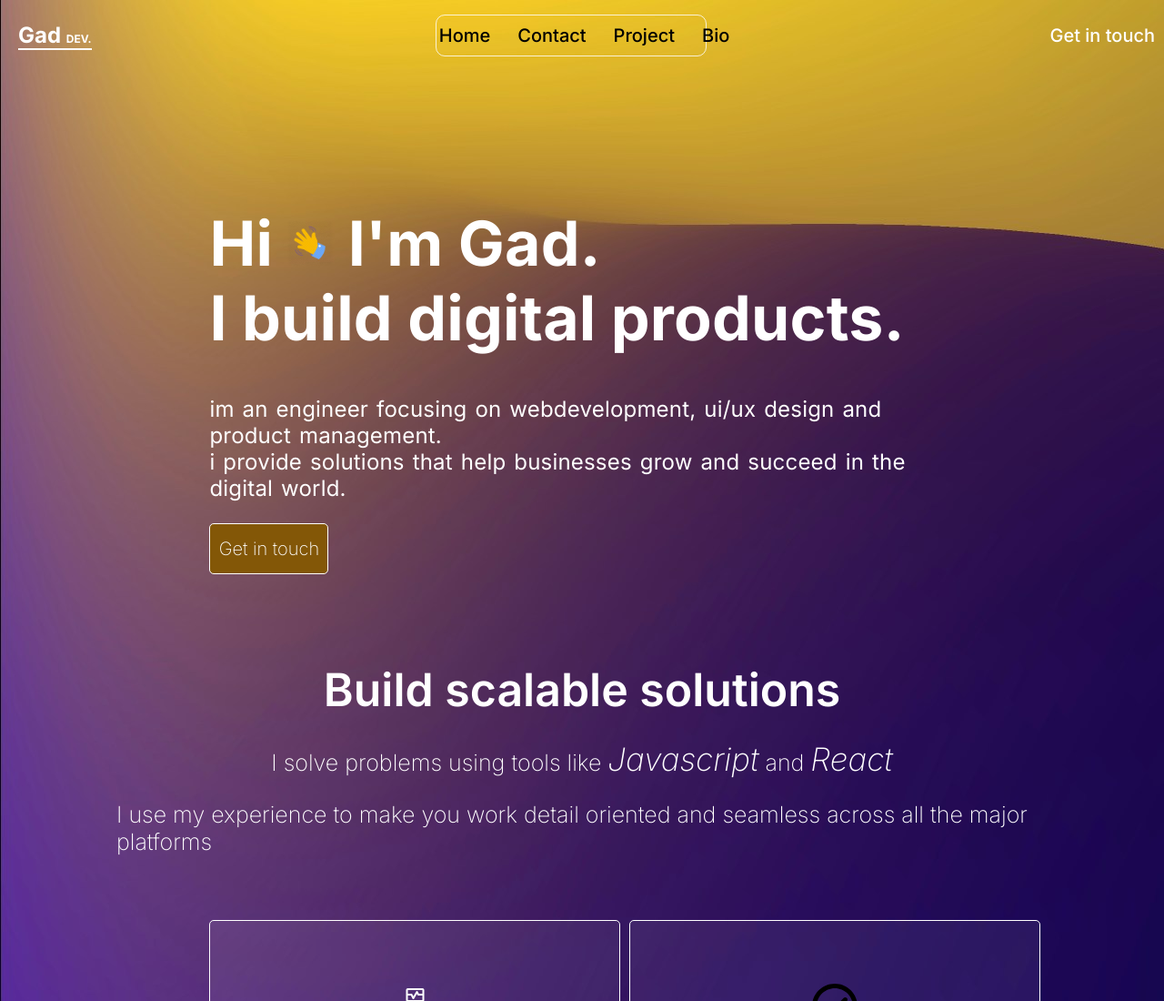
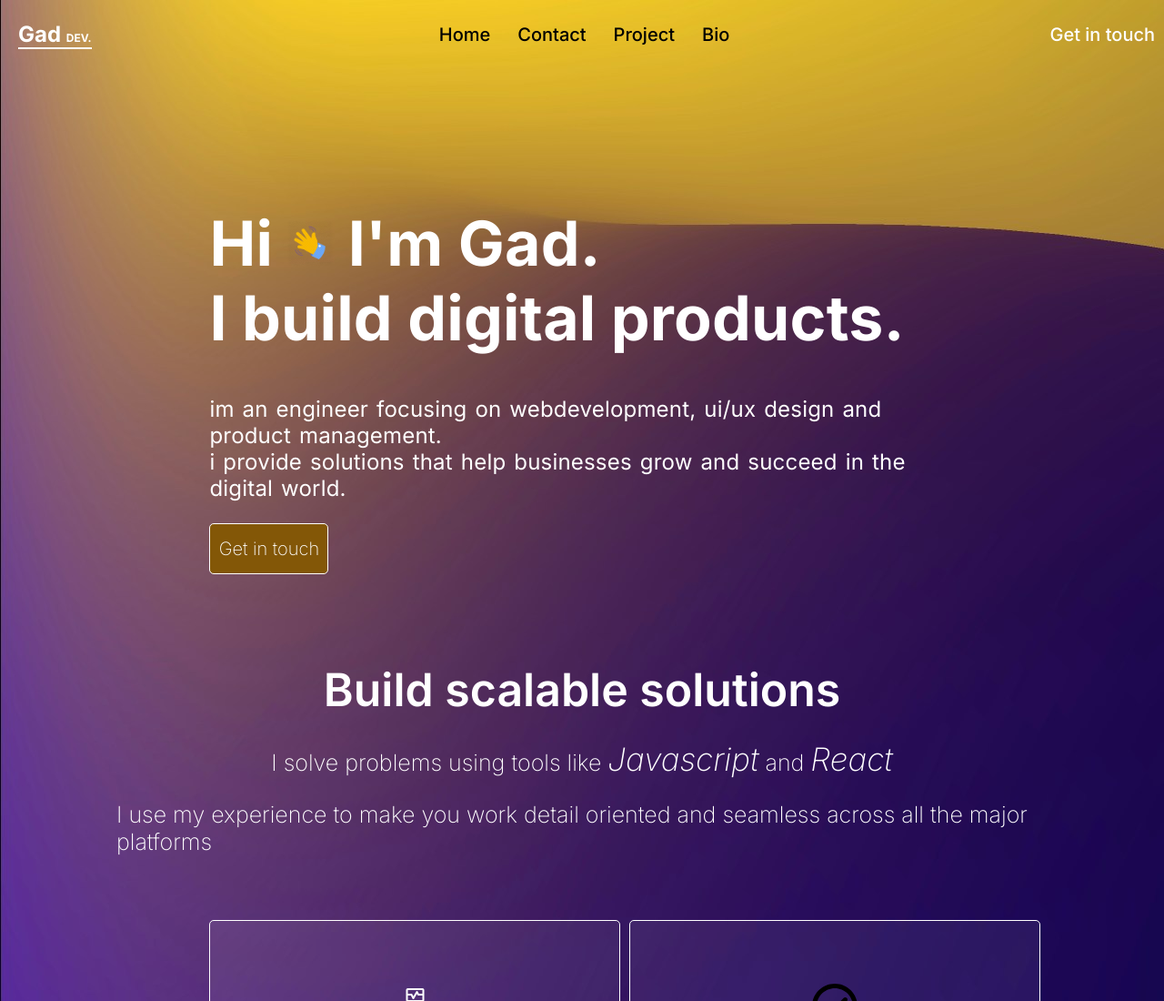
Before and after one commit to 629949/MySite-Portfolio, a plain HTML site: page index.html in a window 1280 px wide. Shown: the top 1100 px of the page at 91% size. Drawn offline with nearby package versions, Linux system fonts and the light colour scheme.

Commit message:
remove the border for the nav

```diff
--- a/style.css
+++ b/style.css
@@ -35,7 +35,6 @@ nav {
 nav ul {
     list-style: none;
     display: flex;
-    border: 1px solid rgba(255, 255, 255, 0.801);
     width: 20%;
     height: 100%;
     justify-content: center;
```
